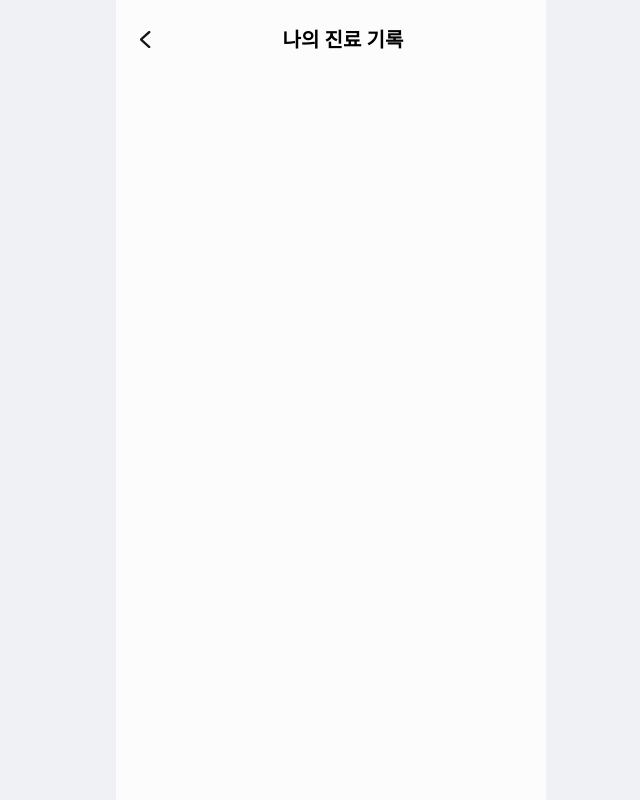
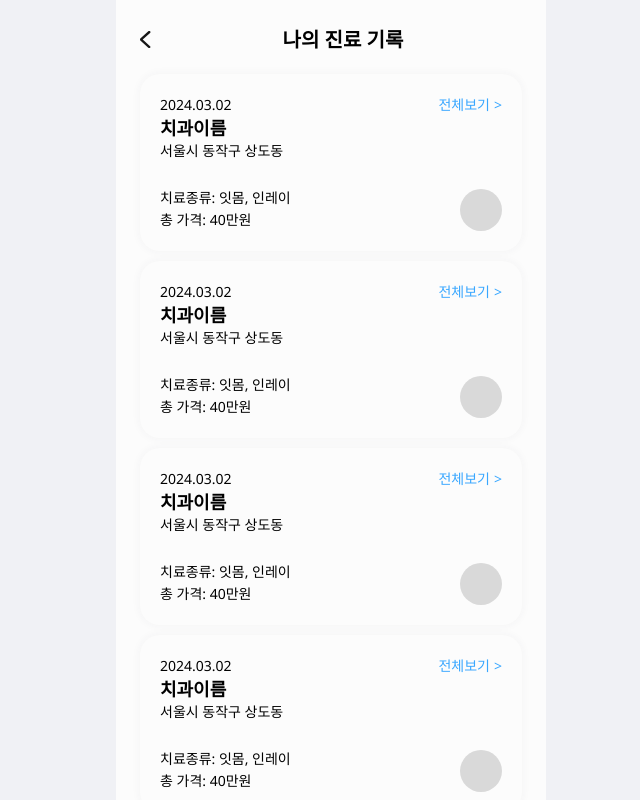
Before and after one commit to ToothDay/Front-Dev, a Next.js app: page /my-history in a window 1280 px wide. Shown: the whole page, without its empty margins (309-949 px from the left). Built offline with nearby package versions, Linux system fonts and the light colour scheme.

Commit message:
[13] feat : 나의 진료기록 및 카드리스트 구현

```diff
--- a/src/app/my-history/page.module.scss
+++ b/src/app/my-history/page.module.scss
@@ -4,8 +4,17 @@
   background-color: $white;
   height: 100vh;
   padding: 0 24px;
+  overflow: auto;
 }
 
 .header {
   padding-top: 28px;
+  margin-bottom: 22px;
 }
+
+.cardList {
+  display: flex;
+  flex-direction: column;
+  gap: 10px;
+  margin-bottom: 30px;
+}
--- a/src/app/my-history/page.tsx
+++ b/src/app/my-history/page.tsx
@@ -1,5 +1,6 @@
 import styles from "@/app/my-history/page.module.scss";
 import Header from "@/components/common/Header";
+import HistoryCard from "@/components/common/HistoryCard";
 
 const MyHistory = () => {
   return (
@@ -7,6 +8,14 @@ const MyHistory = () => {
       <div className={styles.header}>
         <Header title="나의 진료 기록" />
       </div>
+      <div className={styles.cardList}>
+        <HistoryCard />
+        <HistoryCard />
+        <HistoryCard />
+        <HistoryCard />
+        <HistoryCard />
+        <HistoryCard />
+      </div>
     </main>
   );
 };
```
